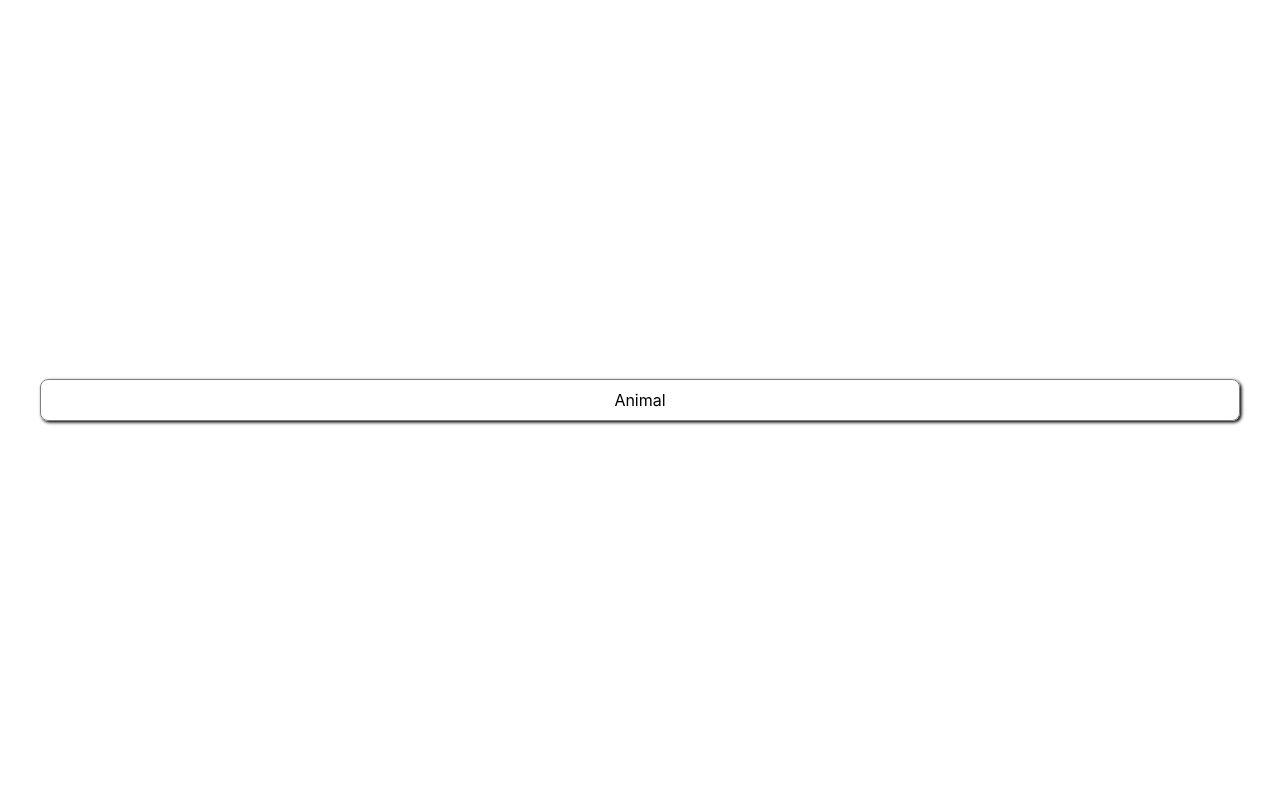
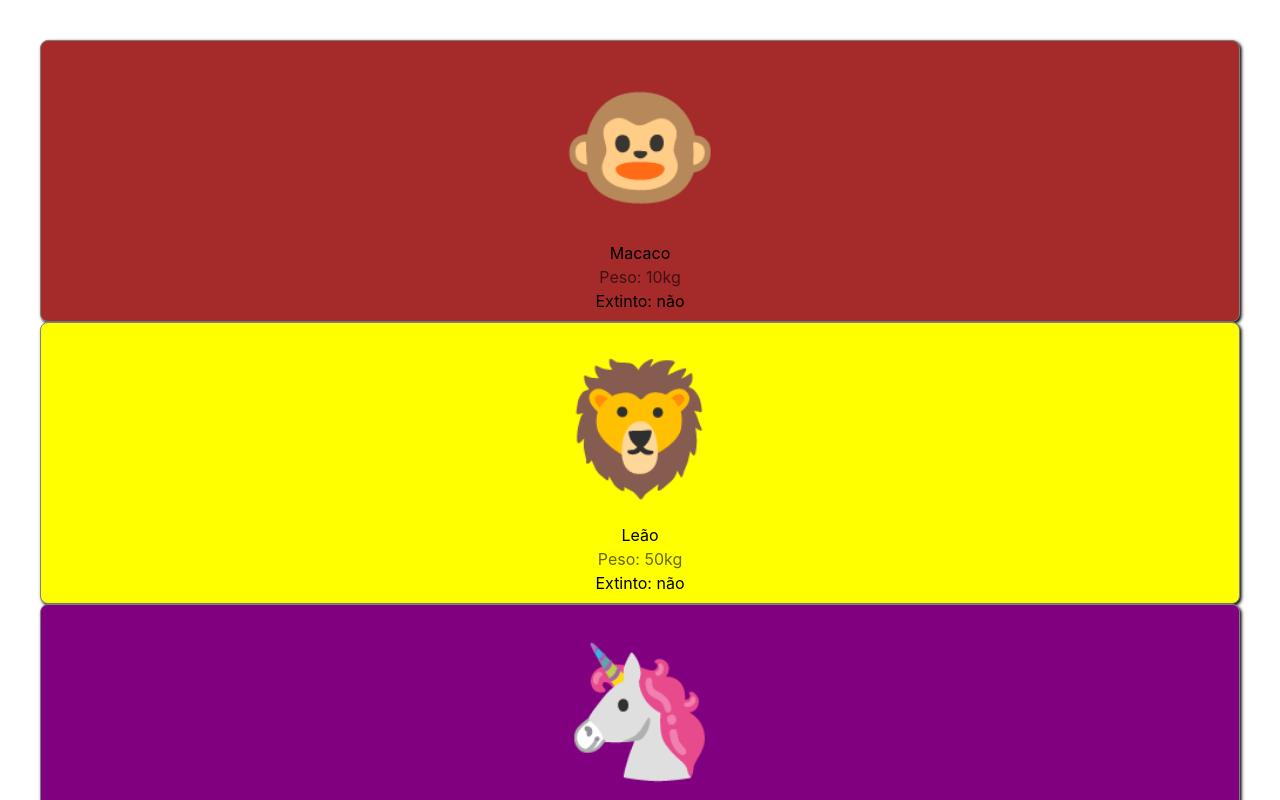
Before and after one commit to ufjf-dcc207/ufjf-dcc207-2024-3-a-atv03-EduardaNunes, a React (Vite) app: page / in a window 1280 px wide. Shown: the top 800 px of the page. Built offline with nearby package versions, Linux system fonts and the light colour scheme.

Commit message:
Add Animal Component Style

```diff
--- a/src/Animal.css
+++ b/src/Animal.css
@@ -4,3 +4,15 @@
     padding: 0.5em;
     border-radius: 0.5em;
 }
+
+.animal :nth-child(1){
+    font-size: 8em;
+}
+
+.animal :nth-child(2){
+    font-weight: 400;
+}
+
+.animal :nth-child(3){
+    opacity: 0.6;
+}
--- a/src/Animal.tsx
+++ b/src/Animal.tsx
@@ -1,5 +1,20 @@
 import "./Animal.css"
 
-export default function(){
-    return <div className="animal">Animal</div>
+interface AnimalProps{
+    icone: string;
+    nome: string;
+    peso: number;
+    extincao: boolean;
+    cor: string;
 }
+
+export default function({icone, nome, peso, extincao, cor}:AnimalProps){
+    return (
+        <div className="animal" style={{background: cor}}>
+            <div>{icone}</div>
+            <div>{`${nome}`}</div>
+            <div>{`Peso: ${peso}kg`}</div>
+            <div>{`Extinto: ${extincao === true ? "sim" : "não"} `}</div>
+       </div>
+    )
+}
--- a/src/App.tsx
+++ b/src/App.tsx
@@ -5,7 +5,10 @@ function App() {
 
   return (
     <div className='app'>
-      <Animal/>
+      <Animal icone="🐵" nome="Macaco" peso={10} extincao={false} cor="Brown" />
+      <Animal icone="🦁" nome="Leão" peso={50} extincao={false} cor="Yellow"/>
+      <Animal icone="🦄" nome="Unicórnio" peso={70} extincao={true} cor="Purple"/>
+      <Animal icone="🐭" nome="Rato" peso={2} extincao={false} cor="Grey"/>
     </div>
   )
 }
```
